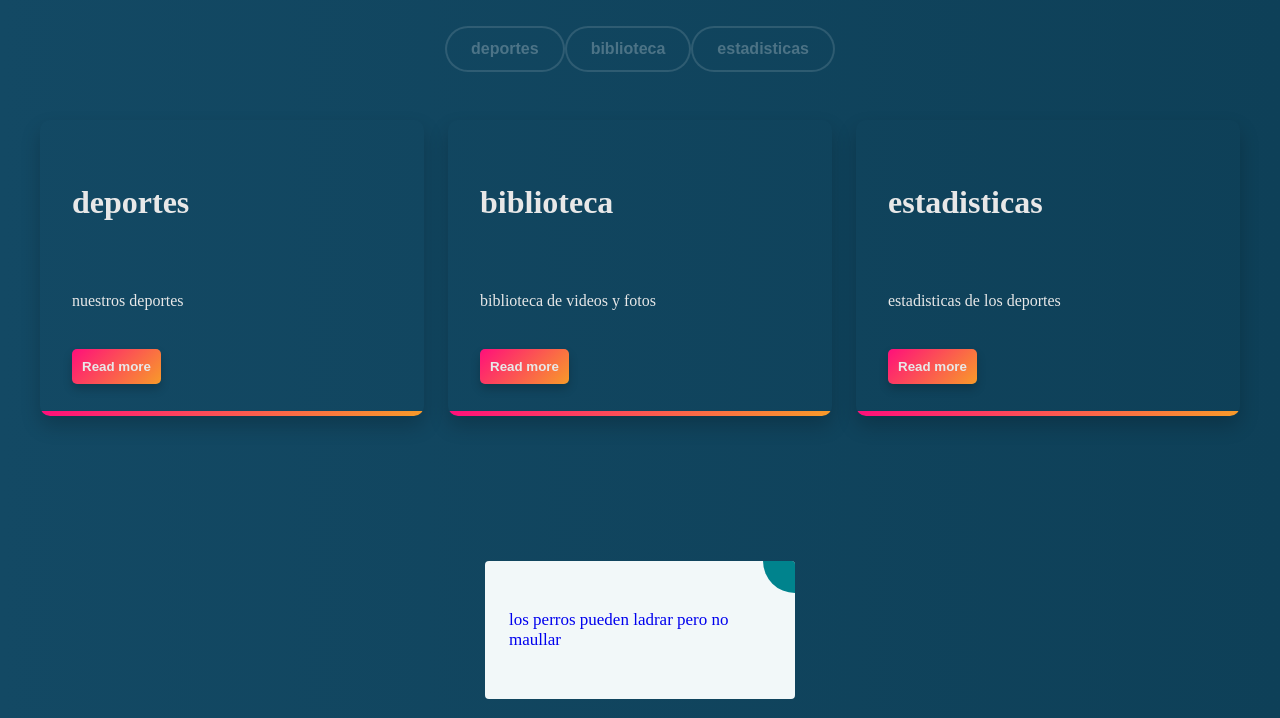
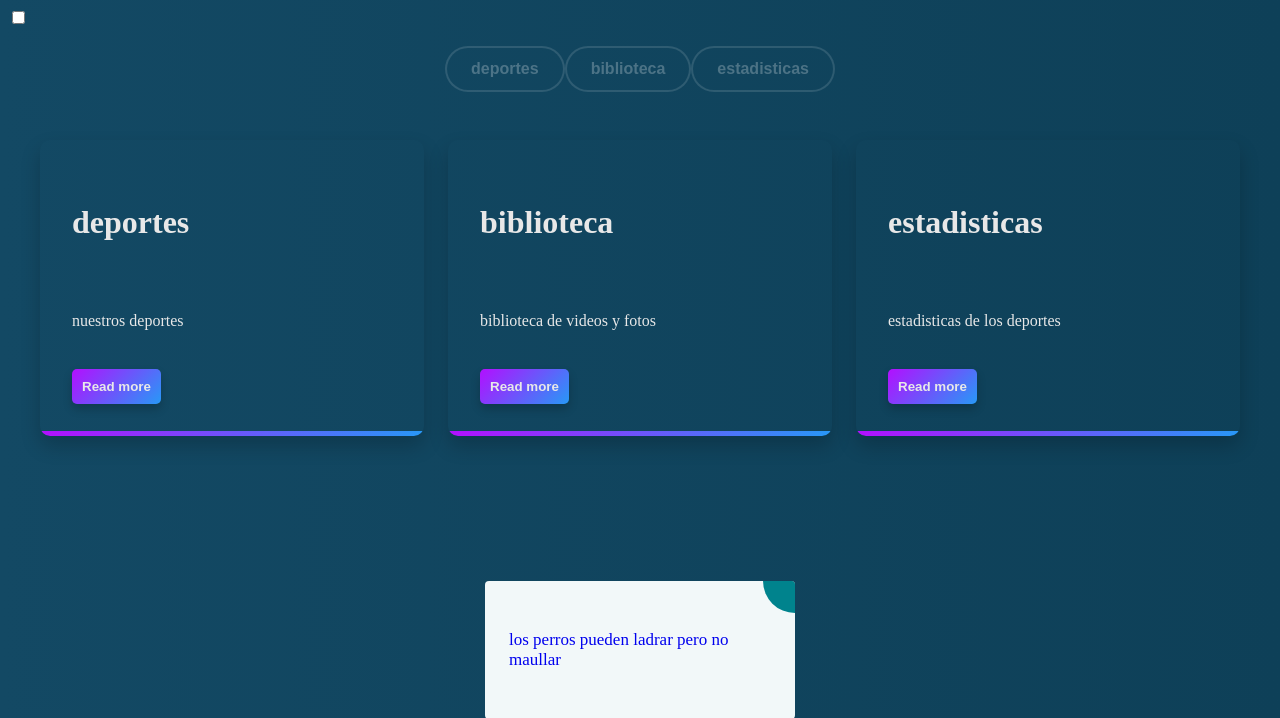
Before and after one commit to lucianonhperiera/Depologs_tp, a PHP site: page /pages/home_pages.html in a window 1280 px wide. Shown: the top 718 px of the page. Run offline with PHP 8.4, Linux system fonts and the light colour scheme.

Commit message:
cambios de estilos home pages

```diff
--- a/pages/cartas_de_presentacion.css
+++ b/pages/cartas_de_presentacion.css
@@ -43,7 +43,7 @@
     font-weight: 600;
     border: none;
     cursor: pointer;
-    background: linear-gradient(-45deg, #f89b29 0%, #ff0f7b 100% );
+    background: linear-gradient(-45deg, #2799f7 0%, #b30fff 100% );
     border-radius: 5px;
     box-shadow: 0 5px 10px rgba(0, 0, 0, 0.2);
   }
@@ -55,7 +55,7 @@
     bottom: 0;
     width: 100%;
     height: 5px;
-    background: linear-gradient(-45deg, #f89b29 0%, #ff0f7b 100% );
+    background: linear-gradient(-45deg, #2799f7 0%, #b30fff 100% );
     z-index: -1;
     transition: all 0.5s cubic-bezier(0.23, 1, 0.320, 1);
   }
--- a/pages/home_pages.html
+++ b/pages/home_pages.html
@@ -10,13 +10,21 @@
     <style>
         body
         {
-            background: #314755; /* Fallback color for old browsers */
+            background: #3ca0df; /* Fallback color for old browsers */
             background: -webkit-linear-gradient(to right, #2596ca, #13415e); /* Chrome 10-25, Safari 5.1-6 */
             background: linear-gradient(to right, #134964, #0e4058); /* W3C, IE 10+/ Edge, Firefox 16+, Chrome 26+, Opera 12+, Safari 7+ */
         }
     </style>
 </head>
 <body>
+    <div>
+        <input type="checkbox" id="checkbox">
+        <label for="checkbox" class="toggle">
+            <div class="bars" id="bar1"></div>
+            <div class="bars" id="bar2"></div>
+            <div class="bars" id="bar3"></div>
+        </label>
+    </div>
     <div class="botonera">
         <button class="animated-button">
             <span>deportes</span>
```
